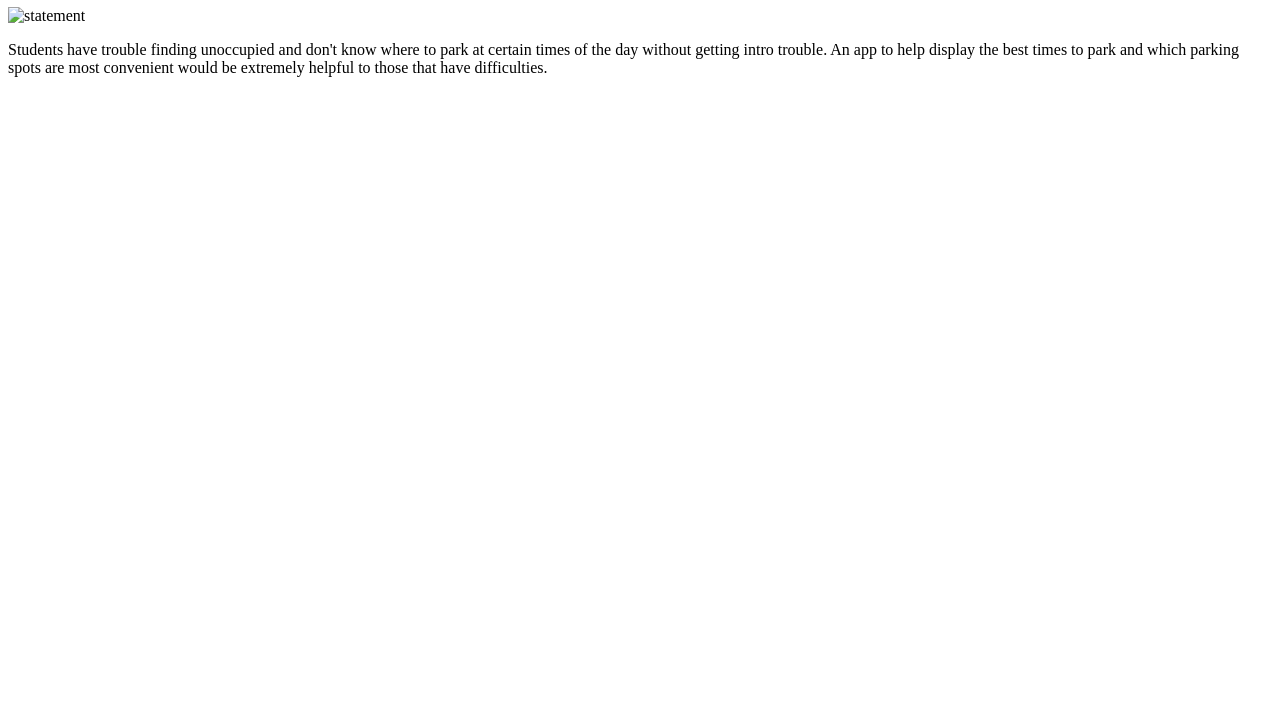
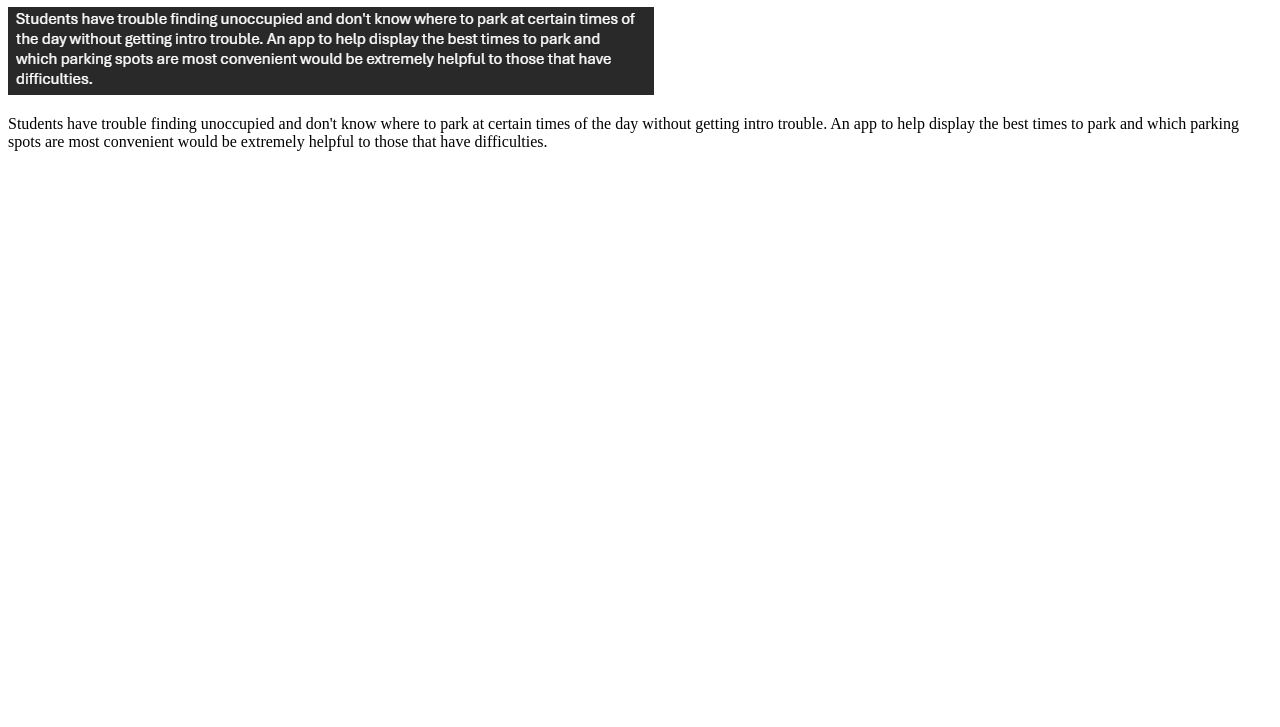
Before and after one commit to ItsJustFisher/ItsJustFisher.github.io, a plain HTML site: page cscse 190/index.html in a window 1280 px wide. Shown: the part 73-800 px from the top of the page. Drawn offline with Linux system fonts and the light colour scheme.

Commit message:
Update index.html

```diff
--- a/cscse 190/index.html
+++ b/cscse 190/index.html
@@ -7,7 +7,7 @@
   <body>
     <h1>Alan Fisher Brantley</h1> <!-- For the actual text of the page -->
 
-    <img src="./images/statement.PNG" alt="statement"> <!-- Image of statement -->
+    <img src="../images/statement.PNG" alt="statement"> <!-- Image of statement -->
 
     <p> Students have trouble finding unoccupied and don't know where to park at certain times
       of the day without getting intro trouble. An app to help display the best times to park
```
